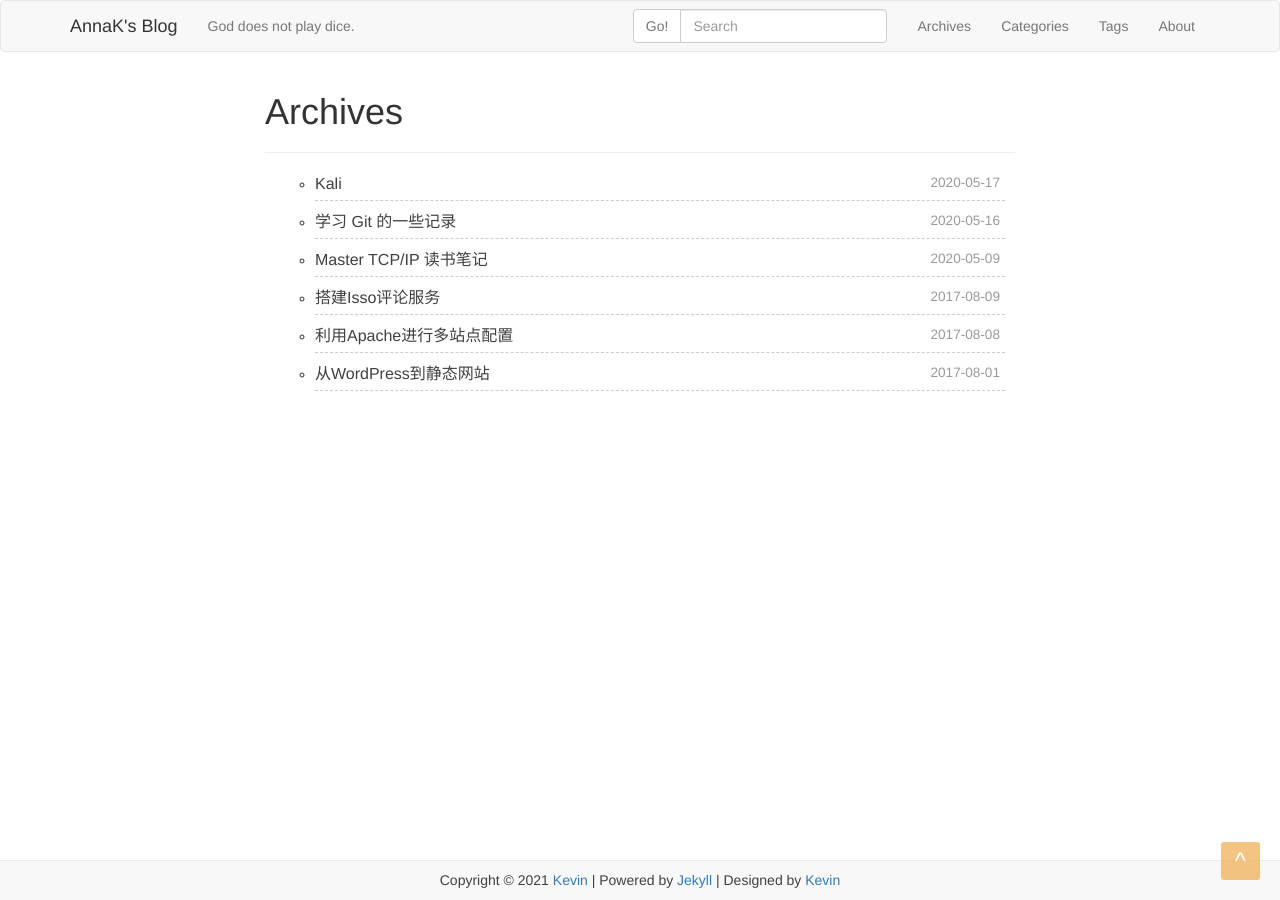
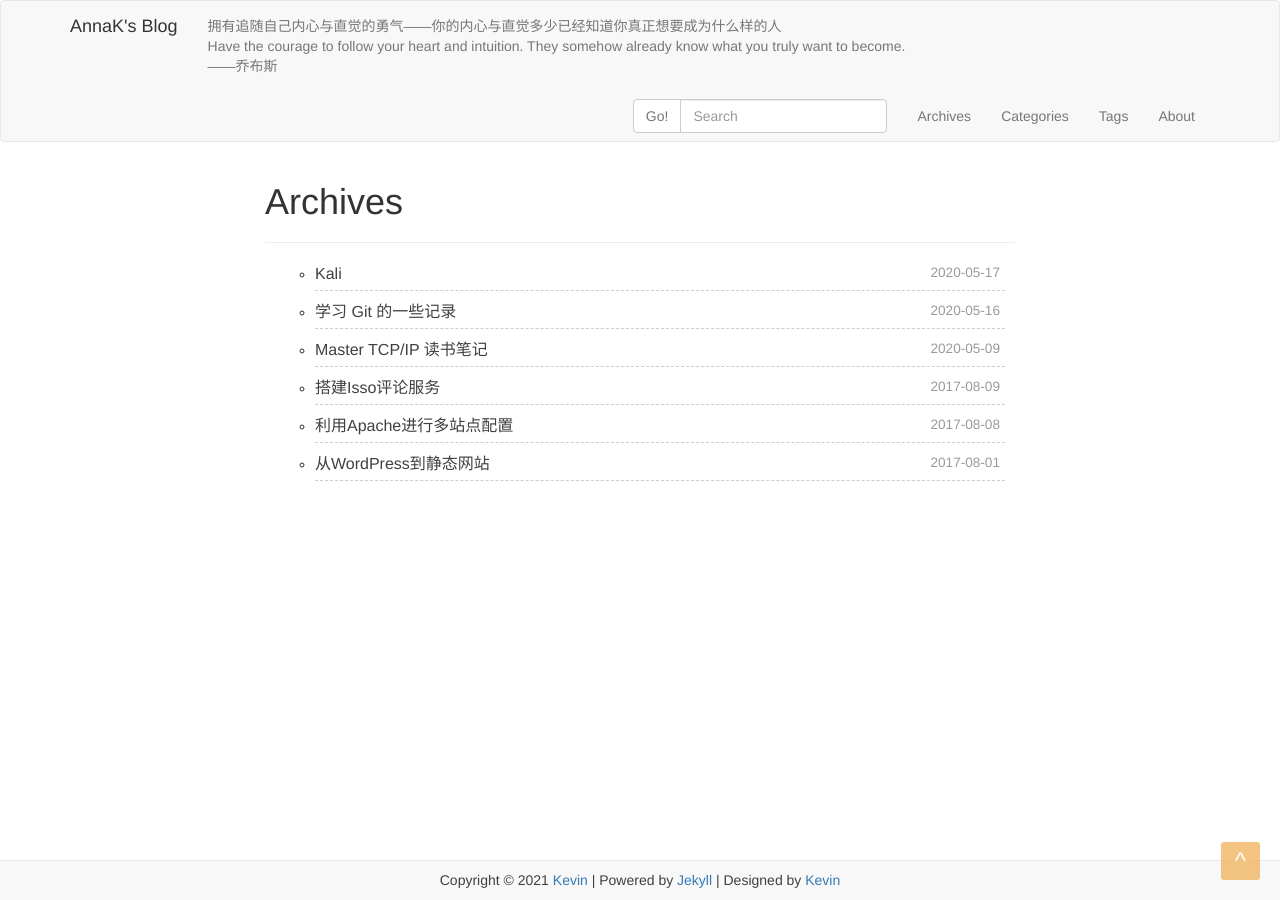
Before and after one commit to AnnaWithKKK/AnnaWithKKK.github.io, a Jekyll site: the page built from archives.html, in a window 1280 px wide. Built offline with Jekyll 4.4.1, drawn with Linux system fonts in a browser that asks for light colours.

Commit message:
modified on Jan 1

```diff
--- a/_includes/header.html
+++ b/_includes/header.html
@@ -11,7 +11,11 @@
           <span class="icon-bar"></span>
         </button>
         <a class="navbar-brand" href="{{ site.baseurl }}/" style="color:#333">{{ site.title }}</a>
-        <p class="navbar-text">God does not play dice.</p>
+        <p class="navbar-text">
+	拥有追随自己内心与直觉的勇气——你的内心与直觉多少已经知道你真正想要成为什么样的人<br>
+	Have the courage to follow your heart and intuition. They somehow already know what you truly want to become.<br>
+——乔布斯
+	</p>
       </div>
 
       <div class="collapse navbar-collapse" id="bs-example-navbar-collapse-1">
--- a/_includes/sidebar_main.html
+++ b/_includes/sidebar_main.html
@@ -1,6 +1,6 @@
 <div class="sidebar-content" id="sidebar">
-  <div class="author-avatar">
-    <img src="{{ site.baseurl }}/assets/img/author_avatar.jpg" alt="lszero">
+  <div class="author-Kevin">
+    <img src="{{ site.baseurl }}/assets/img/hidden-universe-a-hero.jpg" alt="Kevin">
   </div>
 
   <div class="brief-intro">
@@ -33,6 +33,7 @@
     </div>
   </nav>
 
+  <!--
   <div class="social-icons">
     <a href="{{ site.social_media.github_url }}" class="btn" title="Github" target="_blank"><i class="fa fa-fw fa-github fa-2x" aria-hidden="true"></i></a>
     <a href="{{ site.social_media.weibo_url }}" class="btn" title="Weibo" target="_blank"><i class="fa fa-fw fa-weibo fa-2x" aria-hidden="true"></i></a>
@@ -40,6 +41,7 @@
     <a href="{{ site.social_media.twitter_url }}" class="btn" title="Twitter" target="_blank"><i class="fa fa-twitter-square fa-2x" aria-hidden="true"></i></a>
     <a href="{{ site.social_media.lofter_url }}" class="btn" title="Lofter" target="_blank"><span class="fa-stack fa-lg"><i class="fa fa-circle fa-stack-2x"></i><i class="fa fa-stack-1x fa-inverse"><strong>L</strong></i></span></a>
   </div>
+  -->
 
   <hr />
 
--- a/about.html
+++ b/about.html
@@ -8,15 +8,9 @@ title: About me
     <div class="content posts col-md-9">
       <h1>About me</h1>
       <hr>
-      外貌协会会长，颜控，手控，声控，长腿控ヾ(o◕∀◕)ﾉヾ <br>
-      目前在做造轮子工作，以卖代码为生 (￣.￣) <br>
       兴趣爱好广泛，然而均不精通。 <br>
-      人生终将毁于电子产品。 <br><br>
 
-      Email: intzero@outlook.com <br><br>
 
-      所使用的主题：<a href="https://github.com/lszero/zero-theme" target="_blank">zero-theme</a>
-      <br><br>
       {% include {{ site.baseurl }}comments.html %}
     </div>
 
```
